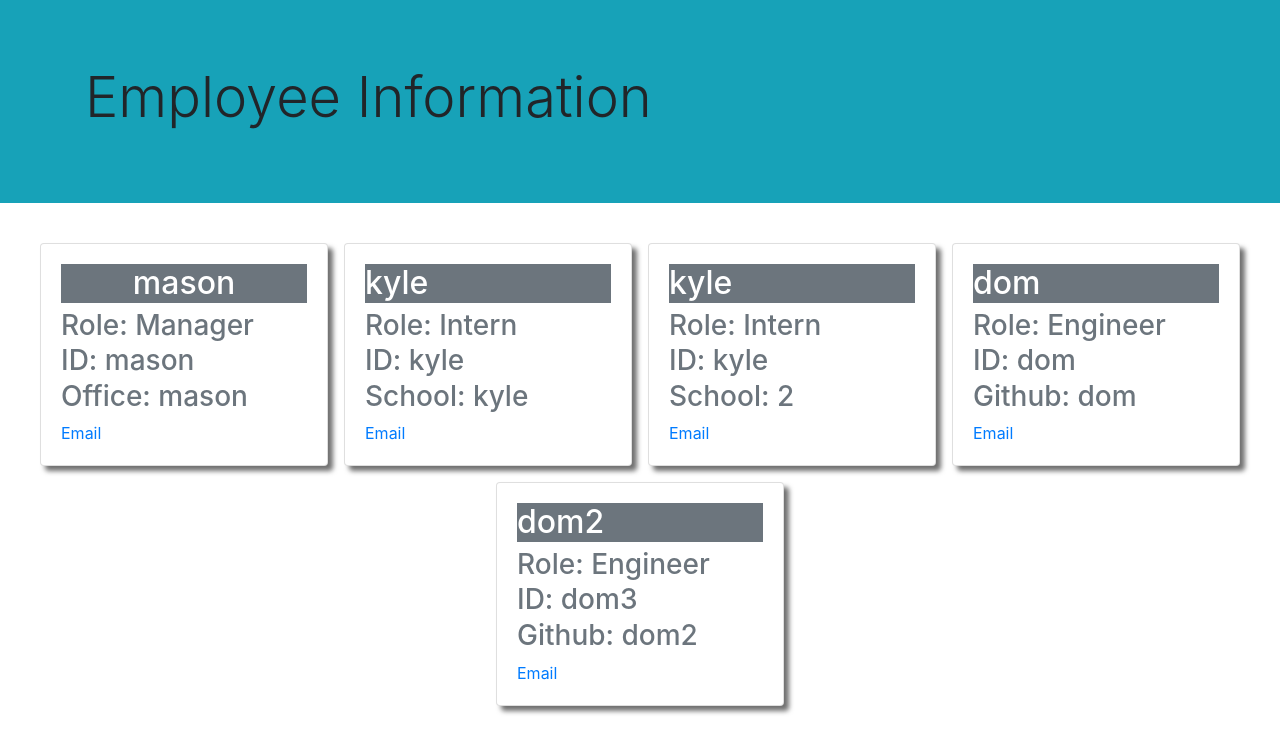
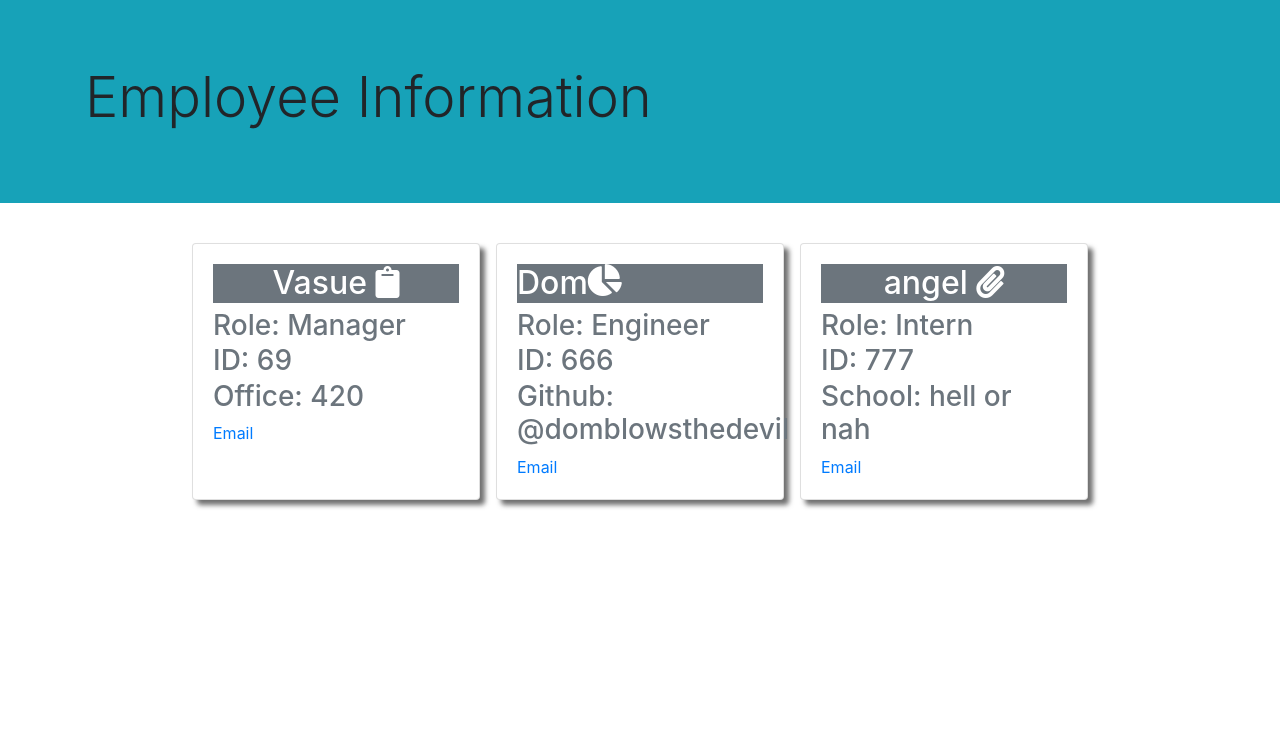
Before and after one commit to Md7113/empoyee-content-generator, a website: page src/index.html in a window 1280 px wide. Drawn offline with nearby package versions, Linux system fonts and the light colour scheme.

Commit message:
add minor fixes to the generated content

```diff
--- a/src/index.html
+++ b/src/index.html
@@ -6,6 +6,12 @@
     <meta http-equiv="X-UA-Compatible" content="ie=edge">
     <link rel="stylesheet" href="https://maxcdn.bootstrapcdn.com/bootstrap/4.0.0/css/bootstrap.min.css">
     <title>Employee webpage</title>
+    <link
+      rel="stylesheet"
+      href="https://use.fontawesome.com/releases/v5.8.1/css/all.css"
+      integrity="sha384-50oBUHEmvpQ+1lW4y57PTFmhCaXp0ML5d60M1M7uH2+nqUivzIebhndOJK28anvf"
+      crossorigin="anonymous">
+
   </head>
   <body>
   <div class="jumbotron jumbotron-fluid bg-info">
@@ -15,53 +21,33 @@
 </div>
 <main class='row justify-content-center '>
 
-<div class="card m-2 " style="width: 18rem; box-shadow: 5px 5px 5px rgb(112, 112, 112)">
+<div class="card m-2" style="width: 18rem; box-shadow: 5px 5px 5px rgb(112, 112, 112)">
   <div class="card-body">
-    <h2 class='card-title bg-secondary text-white text-center'>mason</h2>
+    <h2 class='card-title bg-secondary text-white text-center'>Vasue <i class="fas fa-clipboard"></i></h2>
     <h3 class="card-subtitle mb-2 text-muted">Role: Manager</h3>
-    <h3 class="card-subtitle mb-2 text-muted">ID: mason</h3>
-    <h3 class="card-subtitle mb-2 text-muted">Office: mason</h3>
-    <a href="mailto: mason" class="card-link">Email</a>
+    <h3 class="card-subtitle mb-2 text-muted">ID: 69</h3>
+    <h3 class="card-subtitle mb-2 text-muted">Office: 420</h3>
+    <a href="mailto: vasu@getshitdone.com" class="card-link">Email</a>
     </div>
 </div>
 
-<div class="card m-2 shadow-lg" style="width: 18rem;box-shadow: 5px 5px 5px rgb(112, 112, 112)">
+<div class="card m-2" style="width: 18rem; box-shadow: 5px 5px 5px rgb(112, 112, 112)">
   <div class="card-body">
-    <h2 class='card-title bg-secondary text-white'>kyle</h2>
-    <h3 class="card-subtitle mb-2 text-muted">Role: Intern</h3>
-    <h3 class="card-subtitle mb-2 text-muted">ID: kyle</h3>
-    <h3 class="card-subtitle mb-2 text-muted">School: kyle</h3>
-    <a href="mailto: kyle" class="card-link">Email</a>
+    <h2 class='card-title bg-secondary text-white text-center d-flex'>Dom <i class="fas fa-chart-pie"></i></h2>
+    <h3 class="card-subtitle mb-2 text-muted d-flex">Role: Engineer</h3>
+    <h3 class="card-subtitle mb-2 text-muted d-flex">ID: 666</h3>
+    <h3 class="card-subtitle mb-2 text-muted d-flex">Github: @domblowsthedevil</h3>
+    <a href="mailto: dom@unqulifiedforthejob.com" class="card-link">Email</a>
     </div>
 </div>
 
-<div class="card m-2 shadow-lg" style="width: 18rem;box-shadow: 5px 5px 5px rgb(112, 112, 112)">
+<div class="card m-2" style="width: 18rem; box-shadow: 5px 5px 5px rgb(112, 112, 112)">
   <div class="card-body">
-    <h2 class='card-title bg-secondary text-white'>kyle</h2>
+    <h2 class='card-title bg-secondary text-white text-center'>angel <i class="fas fa-paperclip"></i></h2>
     <h3 class="card-subtitle mb-2 text-muted">Role: Intern</h3>
-    <h3 class="card-subtitle mb-2 text-muted">ID: kyle</h3>
-    <h3 class="card-subtitle mb-2 text-muted">School: 2</h3>
-    <a href="mailto: kyle" class="card-link">Email</a>
-    </div>
-</div>
-
-<div class="card m-2 shadow-lg" style="width: 18rem;box-shadow: 5px 5px 5px rgb(112, 112, 112)">
-  <div class="card-body">
-    <h2 class='card-title bg-secondary text-white'>dom</h2>
-    <h3 class="card-subtitle mb-2 text-muted">Role: Engineer</h3>
-    <h3 class="card-subtitle mb-2 text-muted">ID: dom</h3>
-    <h3 class="card-subtitle mb-2 text-muted">Github: dom</h3>
-    <a href="mailto: dom" class="card-link">Email</a>
-    </div>
-</div>
-
-<div class="card m-2 shadow-lg" style="width: 18rem;box-shadow: 5px 5px 5px rgb(112, 112, 112)">
-  <div class="card-body">
-    <h2 class='card-title bg-secondary text-white'>dom2</h2>
-    <h3 class="card-subtitle mb-2 text-muted">Role: Engineer</h3>
-    <h3 class="card-subtitle mb-2 text-muted">ID: dom3</h3>
-    <h3 class="card-subtitle mb-2 text-muted">Github: dom2</h3>
-    <a href="mailto: dom3" class="card-link">Email</a>
+    <h3 class="card-subtitle mb-2 text-muted">ID: 777</h3>
+    <h3 class="card-subtitle mb-2 text-muted">School: hell or nah</h3>
+    <a href="mailto: angel@johncarter.com" class="card-link">Email</a>
     </div>
 </div>
 
```
Also changed, not shown: index.js (+14 -4 lines).
